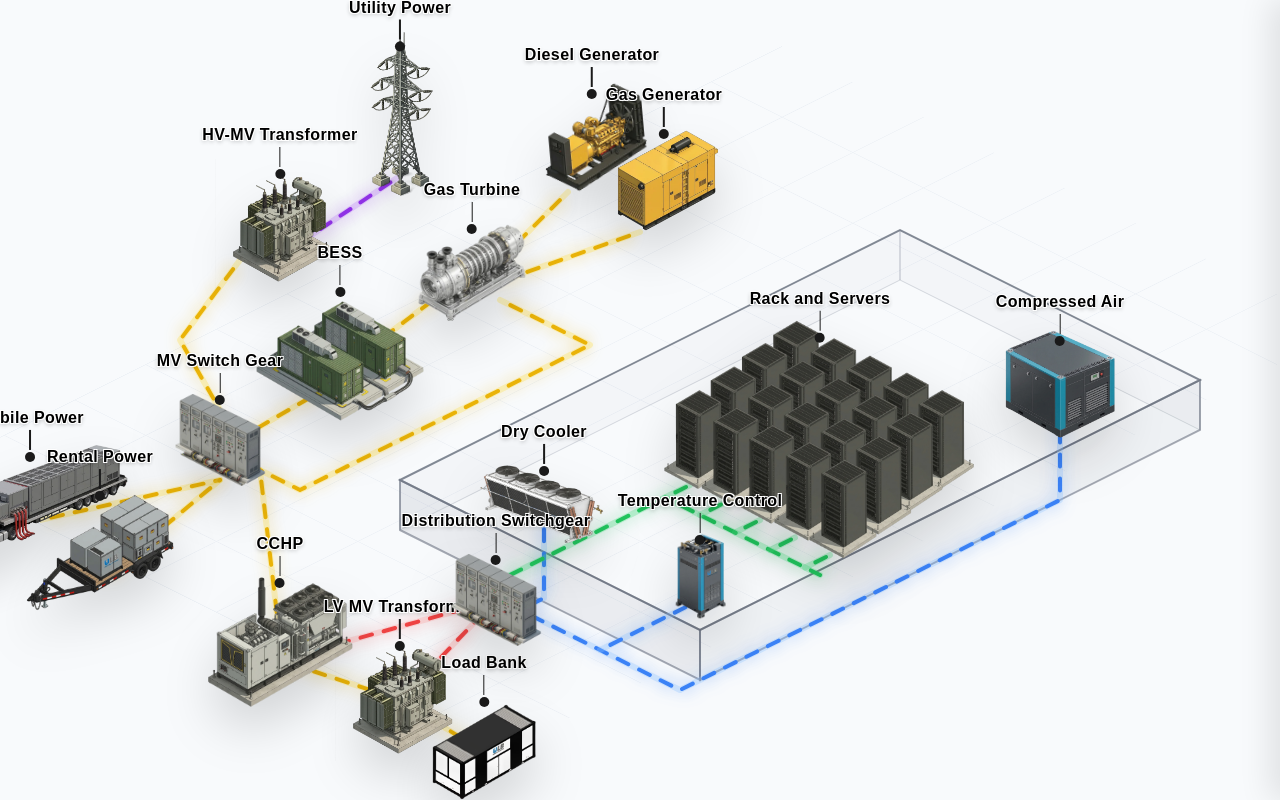
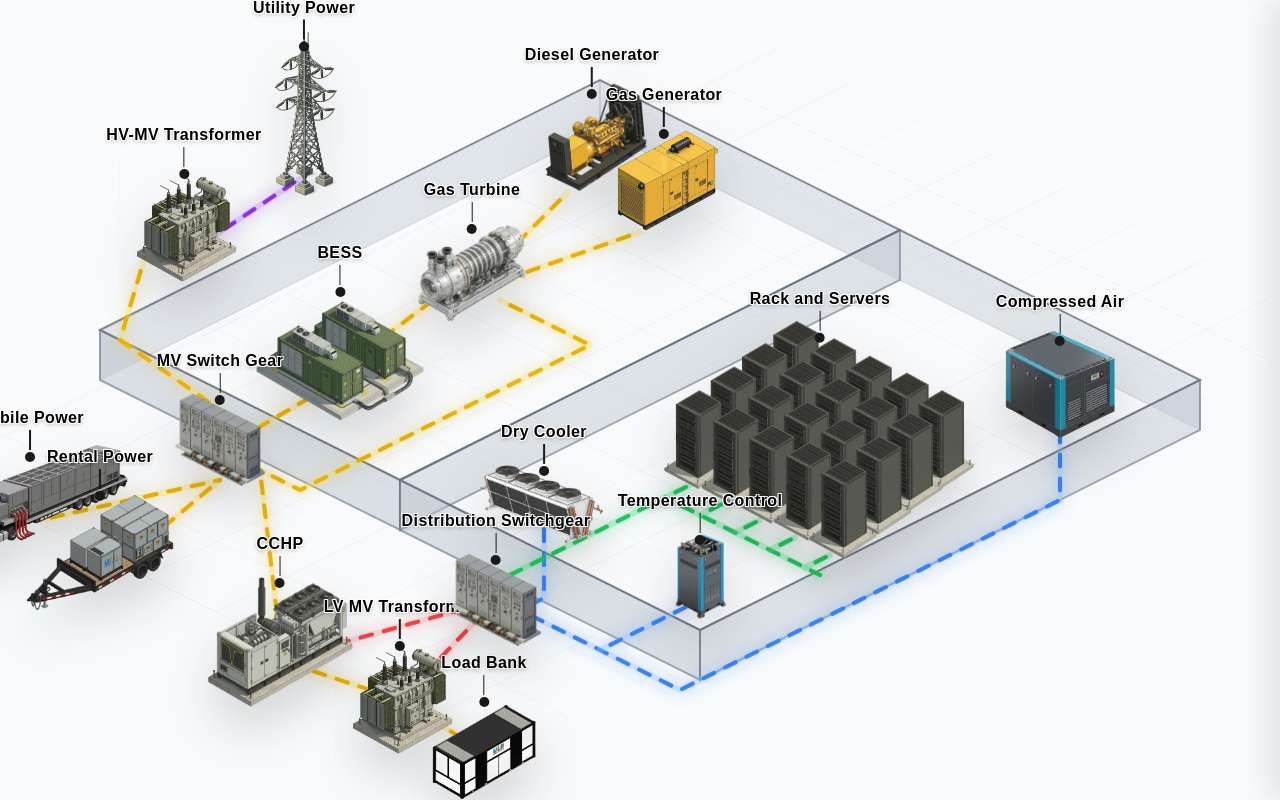
Before and after one commit to DilipGelot/data-center, a Next.js app: page / in a window 1280 px wide. Built offline with nearby package versions, Linux system fonts and the light colour scheme.

Commit message:
feat: update isometric zones with detailed wall rendering and adjust component positioning

```diff
--- a/src/components/ConnectionLines.tsx
+++ b/src/components/ConnectionLines.tsx
@@ -27,9 +27,9 @@ export default function ConnectionLines() {
       */}
       <g>
         <line
-          x1="30%"
+          x1="22%"
           y1="22%"
-          x2="20%"
+          x2="12%"
           y2="32%"
           stroke="#c084fc"
           strokeWidth="6"
@@ -37,9 +37,9 @@ export default function ConnectionLines() {
           className="opacity-30"
         />
         <line
-          x1="30%"
+          x1="22%"
           y1="22%"
-          x2="20%"
+          x2="12%"
           y2="32%"
           stroke="#9333ea"
           strokeWidth="4"
@@ -149,7 +149,7 @@ export default function ConnectionLines() {
           Shifted x by +120
         */}
         <path
-          d="M 200 260 L 140 340 L 180 410"
+          d="M 104 260 L 80 340 L 180 410"
           stroke="#fde047"
           strokeWidth="6"
           strokeLinecap="round"
@@ -158,7 +158,7 @@ export default function ConnectionLines() {
           className="opacity-30"
         />
         <path
-          d="M 200 260 L 140 340 L 180 410"
+          d="M 104 260 L 80 340 L 180 410"
           stroke="#eab308"
           strokeWidth="4"
           strokeLinecap="round"
--- a/src/components/HvMvTransformer.tsx
+++ b/src/components/HvMvTransformer.tsx
@@ -4,7 +4,7 @@ import InteractiveModel from "./InteractiveModel";
 
 export default function HvMvTransformer() {
   return (
-    <div className="absolute top-[28%] left-[20%] -translate-x-1/2 -translate-y-1/2 pointer-events-auto">
+    <div className="absolute top-[28%] left-[12%] -translate-x-1/2 -translate-y-1/2 pointer-events-auto">
       <InteractiveModel id="HvMvTransformer">
         <ModelLabel label="HV-MV Transformer" />
         <Image
--- a/src/components/IsometricZone.tsx
+++ b/src/components/IsometricZone.tsx
@@ -1,28 +1,84 @@
 import React from 'react';
 
 export default function IsometricZone() {
+  // Zone 1 floor: L(360,530) T(860,280) R(1160,430) B(660,680)
+  // Zone 2 floor: L(60,380)  T(560,130) R(860,280)  B(360,530)
+  // Shared edge: Zone2.R→Zone2.B = Zone1.T→Zone1.L (same line!)
+  // Wall height: 50px
+
   return (
     <svg className="absolute inset-0 w-full h-full pointer-events-none z-0">
+
+      {/* ════════ Zone 2: Power Generation Bay ════════ */}
+      {/* Floor: L(60,380) T(560,130) R(860,280) B(360,530) */}
+      {/* Roof:  L(60,330) T(560,80)  R(860,230) B(360,480) */}
       <g>
-        {/* Floor Area - Inner area completely empty without color */}
+        {/* Floor */}
+        <polygon
+          points="60,380 560,130 860,280 360,530"
+          fill="none"
+          stroke="none"
+        />
+
+        {/* Back Left Wall */}
+        <polygon
+          points="60,380 560,130 560,80 60,330"
+          fill="rgba(180, 190, 200, 0.35)"
+          stroke="rgba(156, 163, 175, 0.4)"
+          strokeWidth="1"
+        />
+
+        {/* Back Right Wall */}
+        <polygon
+          points="560,130 860,280 860,230 560,80"
+          fill="rgba(180, 190, 200, 0.35)"
+          stroke="rgba(156, 163, 175, 0.4)"
+          strokeWidth="1"
+        />
+
+        {/* Front Left Wall */}
+        <polygon
+          points="60,380 360,530 360,480 60,330"
+          fill="rgba(180, 190, 200, 0.45)"
+          stroke="rgba(107, 114, 128, 0.6)"
+          strokeWidth="2"
+        />
+
+        {/* Middle Wall — Shared boundary between Zone 2 and Zone 1 */}
+        <polygon
+          points="360,530 860,280 860,230 360,480"
+          fill="rgba(180, 190, 200, 0.40)"
+          stroke="rgba(107, 114, 128, 0.6)"
+          strokeWidth="2"
+        />
+
+        {/* Top edge boundary */}
+        <polygon
+          points="60,330 560,80 860,230 360,480"
+          fill="none"
+          stroke="rgba(107, 114, 128, 0.8)"
+          strokeWidth="2"
+        />
+      </g>
+
+      {/* ════════ Zone 1: Main Data Hall ════════ */}
+      {/* Floor: L(360,530) T(860,280) R(1160,430) B(660,680) */}
+      {/* Roof:  L(360,480) T(860,230) R(1160,380) B(660,630) */}
+      <g>
+        {/* Floor */}
         <polygon
           points="360,530 860,280 1160,430 660,680"
           fill="none"
           stroke="none"
         />
 
-        {/* Back Left Wall */}
-        <polygon
-          points="360,530 860,280 860,230 360,480"
-          fill="rgba(156, 163, 175, 0.05)"
-          stroke="rgba(156, 163, 175, 0.4)"
-          strokeWidth="1"
-        />
+        {/* Back Left Wall — SHARED with Zone 2, intentionally hidden */}
+        {/* (360,530 → 860,280) is the shared boundary — no wall drawn here */}
 
         {/* Back Right Wall */}
         <polygon
           points="860,280 1160,430 1160,380 860,230"
-          fill="rgba(156, 163, 175, 0.05)"
+          fill="rgba(180, 190, 200, 0.35)"
           stroke="rgba(156, 163, 175, 0.4)"
           strokeWidth="1"
         />
@@ -30,7 +86,7 @@ export default function IsometricZone() {
         {/* Front Left Wall */}
         <polygon
           points="360,530 660,680 660,630 360,480"
-          fill="rgba(156, 163, 175, 0.15)"
+          fill="rgba(180, 190, 200, 0.45)"
           stroke="rgba(107, 114, 128, 0.6)"
           strokeWidth="2"
         />
@@ -38,12 +94,12 @@ export default function IsometricZone() {
         {/* Front Right Wall */}
         <polygon
           points="660,680 1160,430 1160,380 660,630"
-          fill="rgba(156, 163, 175, 0.1)"
+          fill="rgba(180, 190, 200, 0.40)"
           stroke="rgba(107, 114, 128, 0.6)"
           strokeWidth="2"
         />
 
-        {/* Top edge boundary - Empty inside */}
+        {/* Top edge boundary */}
         <polygon
           points="360,480 860,230 1160,380 660,630"
           fill="none"
--- a/src/components/UtilityPower.tsx
+++ b/src/components/UtilityPower.tsx
@@ -4,7 +4,7 @@ import InteractiveModel from "./InteractiveModel";
 
 export default function UtilityPower() {
   return (
-    <div className="absolute top-[15%] left-[30%] -translate-x-1/2 -translate-y-1/2 pointer-events-auto">
+    <div className="absolute top-[15%] left-[22%] -translate-x-1/2 -translate-y-1/2 pointer-events-auto">
       <InteractiveModel id="UtilityPower">
         <ModelLabel label="Utility Power" />
         <Image
```
